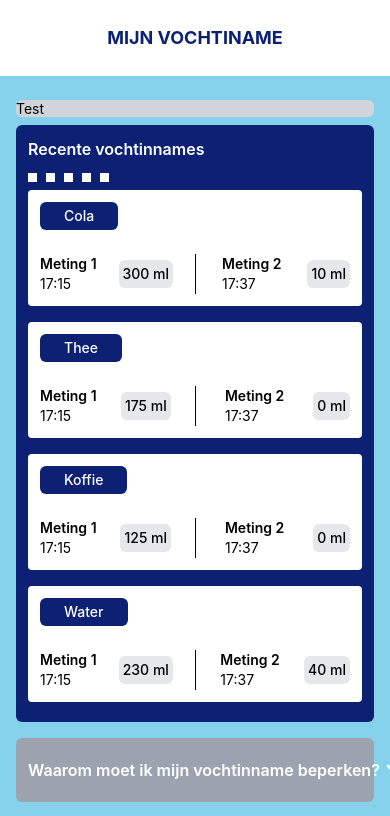
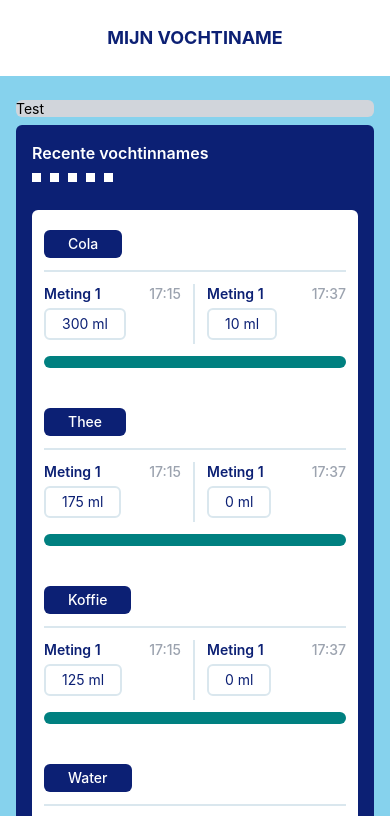
Before and after one commit to wvdelden99/Aquaware, a React Native app: screen / in a window 390 px wide. Shown: the top 816 px of the page. Built offline with nearby package versions, Linux system fonts and the light colour scheme.

Commit message:
temp commit

```diff
--- a/app/(app)/Home.jsx
+++ b/app/(app)/Home.jsx
@@ -10,15 +10,15 @@ export function Home() {
         <LayoutBasic>
             <ItemData />
 
-            <View className="my-2 p-3 rounded-md bg-primary">
+            <View className="my-2 p-4 rounded-md bg-primary">
                 <View className="">
                     <Text className="text-base font-semibold text-white">Recente vochtinnames</Text>
-                    <View className="mt-3">
+                    <View className="mt-2 mb-3">
                         <Image className="" source={require('./../../assets/static/figure/figure_blocks_01.png')}/>
                     </View>
                 </View>
 
-                <View className="">
+                <View className="my-4 rounded-md bg-white">
                     <ItemMeting textDrink="Cola"
                                 timeFirst="17:15"
                                 timeLast="17:37"
--- a/assets/styles/Styles.jsx
+++ b/assets/styles/Styles.jsx
@@ -1,3 +1,9 @@
 export const color = {
     whiteColor: "#FFFFFF",
+    secondaryColor: "#008080"
 };
+
+export const opacity = {
+    opacity600: 0.6,
+    opacity800: 0.8,
+}
--- a/components/content/item/ItemMeting.jsx
+++ b/components/content/item/ItemMeting.jsx
@@ -1,5 +1,6 @@
 import { useState } from 'react';
 import { Image, Modal, Text, TextInput, TouchableOpacity, View } from 'react-native';
+import { color, opacity } from '../../../assets/styles/Styles';
 
 
 export function ItemMeting({textDrink, timeFirst, timeLast, moistureFirst, moistureLast}) {
@@ -24,7 +25,7 @@ export function ItemMeting({textDrink, timeFirst, timeLast, moistureFirst, moist
 
     return (
         <>
-        <TouchableOpacity onPress={openModalData}>
+        <TouchableOpacity onPress={openModalData} activeOpacity={opacity.opacity800}>
             <View className="my-2 rounded bg-white">
                 <View className="p-3">
                     <View className="self-start rounded-md py-1 px-6 bg-primary">
@@ -32,112 +33,95 @@ export function ItemMeting({textDrink, timeFirst, timeLast, moistureFirst, moist
                     </View>
                 </View>
 
-                <View className="flex-row justify-between md p-3">
-                    <View className="flex-row justify-between w-1/2">
-                        <View className="">
-                            <Text className="text-sm font-semibold">Meting 1</Text>
-                            <Text className="text-sm font-regular">{timeFirst}</Text>
+                <View className="flex-row justify-evenly border-t-2 border-gray-light mx-3 py-3">
+                    <View className="border-r-2 border-gray-light pr-3 w-1/2">
+                        <View className="flex-row justify-between items-center">
+                            <Text className="text-sm font-semibold text-primary">Meting 1</Text>
+                            <Text className="text-sm font-medium text-gray-400">{timeFirst}</Text>
                         </View>
-
-                        <View className="justify-center mx-auto">
-                            <View className="rounded-md p-1 bg-gray-200">
-                                <Text className="text-sm font-medium">{moistureFirst} ml</Text>
-                            </View>
+                        <View className="self-start my-1 border-2 border-gray-light rounded-md py-1 px-4">
+                            <Text className="text-sm text-center text-primary">{moistureFirst} ml</Text>
                         </View>
                     </View>
 
-                    <View className="flex-row justify-between border-l-[1px] border-black w-1/2">
-                        <View className="mx-auto">
-                            <Text className="text-sm font-semibold">Meting 2</Text>
-                            <Text className="text-sm font-regular">{timeLast}</Text>
+                    <View className="pl-3 w-1/2">
+                        <View className="flex-row justify-between items-center">
+                            <Text className="text-sm font-semibold text-primary">Meting 1</Text>
+                            <Text className="text-sm font-medium text-gray-400">{timeLast}</Text>
                         </View>
-
-                        <View className="justify-center">
-                            <View className="rounded-md p-1 bg-gray-200">
-                                <Text className="text-sm font-medium">{moistureLast} ml</Text>
-                            </View>
+                        <View className="self-start my-1 border-2 border-gray-light rounded-md py-1 px-4">
+                            <Text className="text-sm text-center text-primary">{moistureLast} ml</Text>
                         </View>
                     </View>
+                </View>
+
+                <View className="pb-3 px-3">
+                    <View className="rounded-full w-full h-3 bg-secondary"></View>
                 </View>
             </View>
         </TouchableOpacity>
 
         <Modal visible={showModalData}
-                transparent={true}>
-            <View className="flex-[1] justify-center px-6">
-                <View className="items-center rounded-t-md p-2 bg-gray-400">
-                    <Text className="text-base font-semibold text-white">Specificatie van Meting</Text>
-                </View>
+                transparent={true}
+                animationType='fade'>
+            <View className="absolute w-full h-full bg-black opacity-50"></View>
+            <View className="flex-[1] justify-center px-4">
+                <View className="rounded-md p-3 bg-white">
+                    <View className="">
+                        <Text className="text-base font-bold text-primary">Specificatie van Meting</Text>
+                        <View className="mt-3 mb-1">
+                            <Image className="" style={{ tintColor: color.secondaryColor }} source={require('./../../../assets/static/figure/figure_blocks_01.png')}/>
+                        </View>
+                    </View>
 
-                <View className="rounded-b-md p-4 bg-white">
-                    <View className="flex-row justify-evenly">
-                        <View className="mr-2 w-1/2">
-                            <View className="rounded-t-md p-2 bg-gray-400">
-                                <Text className="text-sm text-center font-semibold text-white">Meting 1</Text>
-                            </View>
-
-                            <View className="flex-row justify-between items-center rounded-b-md p-4 bg-gray-200">
-                                {showEditData ? (
-                                    <View className="w-full">
-                                        <TouchableOpacity onPress={editData}>
-                                            <View className="rounded-md p-2 bg-gray-800">
-                                                <TextInput classsName="text-xs font-medium text-white"
-                                                            placeholder="Voer Meting Uit"
-                                                            placeholderTextColor="#FFF"/>
-                                            </View>
-                                        </TouchableOpacity>
+                    <View className="flex-row justify-evenly my-3">
+                        <View className="w-1/2 pr-2">
+                            <View className="border-2 border-gray-light rounded">
+                                <View className="rounded-t py-2 bg-primary">
+                                    <Text className="text-sm text-center font-semibold text-white">Meting 1</Text>
+                                </View>
+                                <View className="my-3">
+                                    <View className="flex-row justify-evenly items-center">
+                                        <Text className="text-sm font-medium text-gray-400">{timeFirst}</Text>
+                                        <TextInput className="border-2 border-gray-light rounded-md py-1 px-4 text-primary"
+                                                    value={moistureFirst}/>
                                     </View>
-                                ) : (
-                                    <>
-                                    <View className="">
-                                        <Text className="text-sm font-regular">{timeFirst}</Text>
+                                    <View className="pt-3 px-2">
+                                        <Text className="text-[13px] font-semibold text-gray-400">Pas indien nodig aan.</Text>
                                     </View>
-
-                                    <TouchableOpacity onPress={editData}>
-                                        <View className="flex-row rounded-md py-1 px-2 bg-white">
-                                            <Text className="text-sm text-dark">{moistureFirst} ml</Text>
-                                        </View>
-                                    </TouchableOpacity>
-                                    </>
-                                )}
+                                </View>
                             </View>
                         </View>
 
-                        <View className="ml-2 w-1/2">
-                            <View className="rounded-t-md p-2 bg-gray-400">
-                                <Text className="text-sm text-center font-semibold text-white">Meting 1</Text>
-                            </View>
-
-                            <View className="flex-row justify-between items-center rounded-b-md p-4 bg-gray-200">
-                                {showEditData ? (
-                                    <View className="w-full">
-                                        <TouchableOpacity onPress={editData}>
-                                            <View className="rounded-md p-2 bg-gray-800">
-                                                <TextInput classsName="text-xs font-medium text-white"
-                                                            placeholder="Voer Meting Uit"
-                                                            placeholderTextColor="#FFF"/>
-                                            </View>
-                                        </TouchableOpacity>
+                        <View className="w-1/2 pl-2">
+                            <View className="border-2 border-gray-light rounded">
+                                <View className="rounded-t py-2 bg-primary">
+                                    <Text className="text-sm text-center font-semibold text-white">Meting 2</Text>
+                                </View>
+                                <View className="my-3">
+                                    <View className="flex-row justify-evenly items-center">
+                                        <Text className="text-sm font-medium text-gray-400">{timeLast}</Text>
+                                        <TextInput className="border-2 border-gray-light rounded-md py-1 px-4 text-primary"
+                                                    value={moistureLast}/>
                                     </View>
-                                ) : (
-                                    <>
-                                    <View className="">
-                                        <Text className="text-sm font-regular">{timeLast}</Text>
+                                    <View className="pt-3 px-2">
+                                        <Text className="text-[13px] font-semibold text-gray-400">Pas indien nodig aan.</Text>
                                     </View>
-
-                                    <TouchableOpacity onPress={editData}>
-                                        <View className="flex-row rounded-md py-1 px-2 bg-white">
-                                            <Text className="text-sm text-dark">{moistureLast} ml</Text>
-                                        </View>
-                                    </TouchableOpacity>
-                                    </>
-                                )}
+                                </View>
                             </View>
                         </View>
                     </View>
 
-                    <View>
+                    <View className="my-2 rounded bg-secondary-light p-3">
+                        <Text className="mb-1 text-sm font-semibold text-primary">Let op!</Text>
+                        <Text className="text-sm text-primary">Er dient nog een tweede meting toegevoegd te worden voor {textDrink}.</Text>
+                    </View>
 
+                    <View className="items-center mt-3 mb-2">
+                        <TouchableOpacity onPress={closeModalData} activeOpacity={opacity.opacity800}>
+                            <Text className="text-sm text-center font-medium text-primary">Sluit dit scherm</Text>
+                            <View className="border-t-[1px] border-primary"></View>
+                        </TouchableOpacity>
                     </View>
                 </View>
             </View>
--- a/tailwind.config.js
+++ b/tailwind.config.js
@@ -8,6 +8,7 @@ module.exports = {
     theme: {
         extend: {
             colors: {
+                "gray-light": "#DAE7EE",
                 "primary": "#0C2074",
                 "secondary": "#008080",
                 "secondary-light": "#86D2ED",
```
